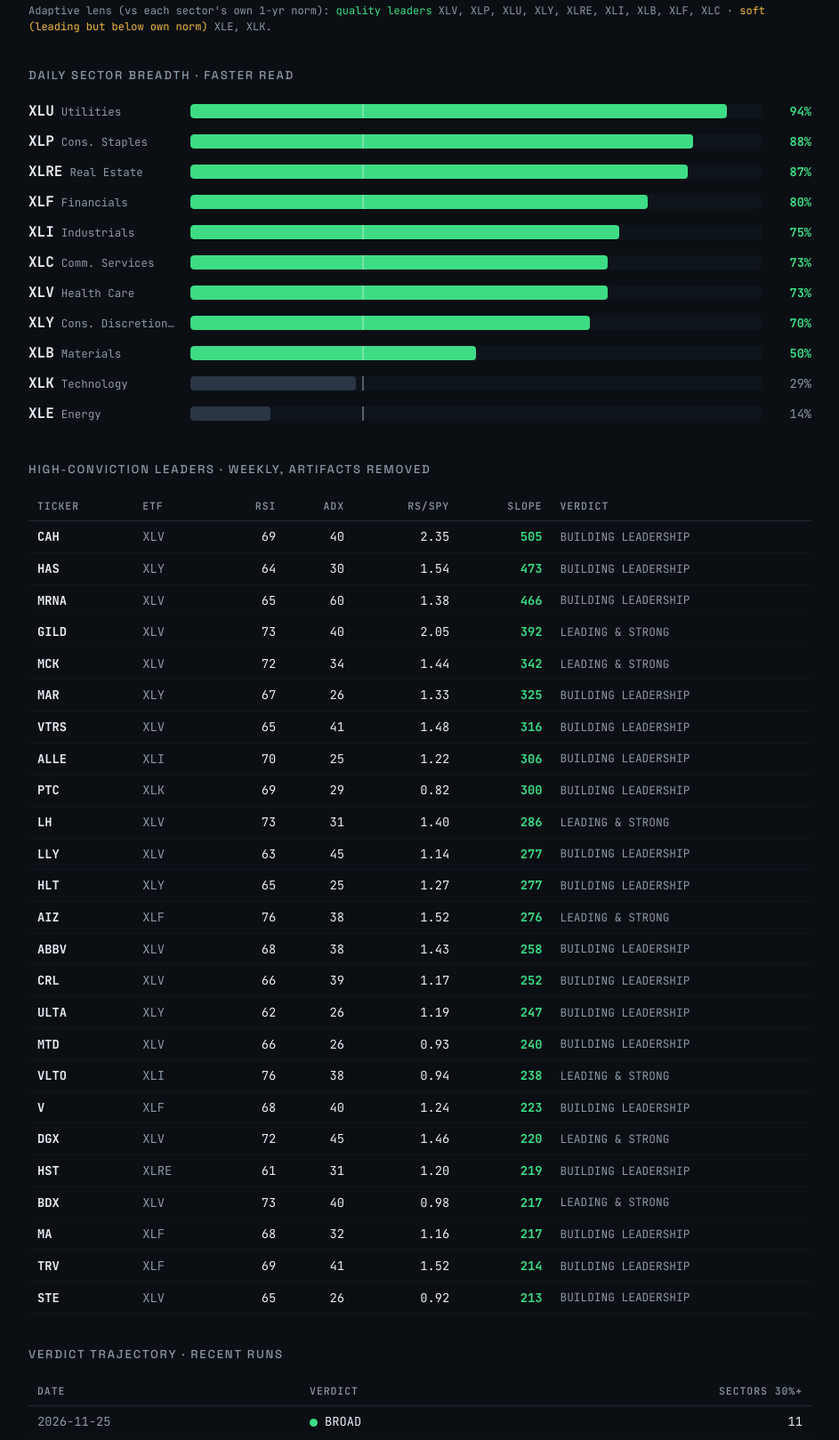
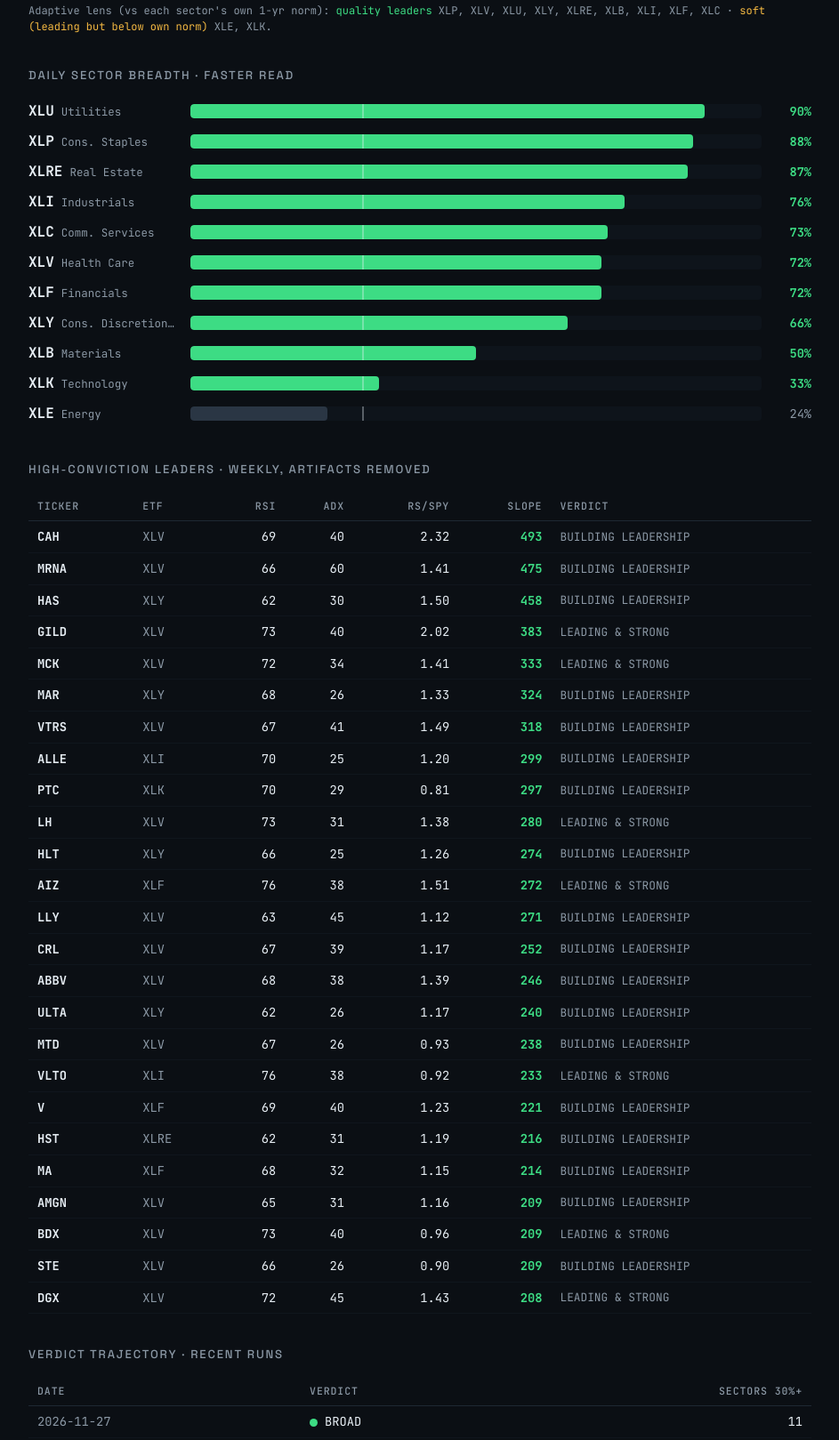
Before and after one commit to kgh1021/tape-site, a plain HTML site: page index.html in a window 1280 px wide. Shown: the part 804-2423 px from the top of the page at 89% size, without its empty margins (168-1111 px from the left). Drawn offline with Linux system fonts and the light colour scheme.

Commit message:
Nightly tape breadth 2026-11-27

```diff
--- a/index.html
+++ b/index.html
@@ -3,7 +3,7 @@
 <head>
 <meta charset="utf-8">
 <meta name="viewport" content="width=device-width, initial-scale=1">
-<title>Tape Breadth | 2026-11-25</title>
+<title>Tape Breadth | 2026-11-27</title>
 <link rel="preconnect" href="https://fonts.googleapis.com">
 <link rel="preconnect" href="https://fonts.gstatic.com" crossorigin>
 <link href="https://fonts.googleapis.com/css2?family=Space+Grotesk:wght@400;500;700&family=JetBrains+Mono:wght@400;500;700&display=swap" rel="stylesheet">
@@ -98,7 +98,7 @@
 <div class="wrap">
   <header>
     <div class="brand">TAPE BREADTH <span>/ S&amp;P 500</span></div>
-    <div class="asof">as of 2026-11-25</div>
+    <div class="asof">as of 2026-11-27</div>
   </header>
 
   <section class="verdict">
@@ -111,16 +111,6 @@
   <h2>Weekly sector breadth &middot; % of names leading (30% = threshold)</h2>
 
         <div class="bar-row with-tag">
-          <div class="bar-label"><span class="etf">XLV</span>
-            <span class="etf-name">Health Care</span></div>
-          <div class="bar-track">
-            <div class="bar-fill" style="width:95%;background:var(--pass)"></div>
-            <div class="bar-threshold"></div>
-          </div>
-          <div class="bar-pct pass">95%</div>
-          <span class="tag quality">quality 100%</span>
-        </div>
-        <div class="bar-row with-tag">
           <div class="bar-label"><span class="etf">XLP</span>
             <span class="etf-name">Cons. Staples</span></div>
           <div class="bar-track">
@@ -129,6 +119,16 @@
           </div>
           <div class="bar-pct pass">94%</div>
           <span class="tag quality">quality 98%</span>
+        </div>
+        <div class="bar-row with-tag">
+          <div class="bar-label"><span class="etf">XLV</span>
+            <span class="etf-name">Health Care</span></div>
+          <div class="bar-track">
+            <div class="bar-fill" style="width:93%;background:var(--pass)"></div>
+            <div class="bar-threshold"></div>
+          </div>
+          <div class="bar-pct pass">93%</div>
+          <span class="tag quality">quality 100%</span>
         </div>
         <div class="bar-row with-tag">
           <div class="bar-label"><span class="etf">XLU</span>
@@ -161,6 +161,16 @@
           <span class="tag quality">quality 100%</span>
         </div>
         <div class="bar-row with-tag">
+          <div class="bar-label"><span class="etf">XLB</span>
+            <span class="etf-name">Materials</span></div>
+          <div class="bar-track">
+            <div class="bar-fill" style="width:71%;background:var(--pass)"></div>
+            <div class="bar-threshold"></div>
+          </div>
+          <div class="bar-pct pass">71%</div>
+          <span class="tag quality">quality 79%</span>
+        </div>
+        <div class="bar-row with-tag">
           <div class="bar-label"><span class="etf">XLI</span>
             <span class="etf-name">Industrials</span></div>
           <div class="bar-track">
@@ -169,16 +179,6 @@
           </div>
           <div class="bar-pct pass">71%</div>
           <span class="tag quality">quality 85%</span>
-        </div>
-        <div class="bar-row with-tag">
-          <div class="bar-label"><span class="etf">XLB</span>
-            <span class="etf-name">Materials</span></div>
-          <div class="bar-track">
-            <div class="bar-fill" style="width:67%;background:var(--pass)"></div>
-            <div class="bar-threshold"></div>
-          </div>
-          <div class="bar-pct pass">67%</div>
-          <span class="tag quality">quality 75%</span>
         </div>
         <div class="bar-row with-tag">
           <div class="bar-label"><span class="etf">XLF</span>
@@ -204,11 +204,11 @@
           <div class="bar-label"><span class="etf">XLE</span>
             <span class="etf-name">Energy</span></div>
           <div class="bar-track">
-            <div class="bar-fill" style="width:52%;background:var(--pass)"></div>
+            <div class="bar-fill" style="width:57%;background:var(--pass)"></div>
             <div class="bar-threshold"></div>
           </div>
-          <div class="bar-pct pass">52%</div>
-          <span class="tag soft">soft 31%</span>
+          <div class="bar-pct pass">57%</div>
+          <span class="tag soft">soft 38%</span>
         </div>
         <div class="bar-row with-tag">
           <div class="bar-label"><span class="etf">XLK</span>
@@ -218,10 +218,10 @@
             <div class="bar-threshold"></div>
           </div>
           <div class="bar-pct pass">39%</div>
-          <span class="tag soft">soft 8%</span>
+          <span class="tag soft">soft 4%</span>
         </div>
   <div class="legend">Bar = share of sector's stocks beating SPY with a rising trend. Line marks the 30% leadership threshold. Tag = rank vs sector's own 1-yr history.</div>
-  <div class="legend">Adaptive lens (vs each sector's own 1-yr norm): <span style="color:var(--pass)">quality leaders</span> XLV, XLP, XLU, XLY, XLRE, XLI, XLB, XLF, XLC &middot; <span style="color:#f4b942">soft (leading but below own norm)</span> XLE, XLK.</div>
+  <div class="legend">Adaptive lens (vs each sector's own 1-yr norm): <span style="color:var(--pass)">quality leaders</span> XLP, XLV, XLU, XLY, XLRE, XLB, XLI, XLF, XLC &middot; <span style="color:#f4b942">soft (leading but below own norm)</span> XLE, XLK.</div>
 
   <h2>Daily sector breadth &middot; faster read</h2>
 
@@ -229,10 +229,10 @@
           <div class="bar-label"><span class="etf">XLU</span>
             <span class="etf-name">Utilities</span></div>
           <div class="bar-track">
-            <div class="bar-fill" style="width:94%;background:var(--pass)"></div>
+            <div class="bar-fill" style="width:90%;background:var(--pass)"></div>
             <div class="bar-threshold"></div>
           </div>
-          <div class="bar-pct pass">94%</div>
+          <div class="bar-pct pass">90%</div>
 
         </div>
         <div class="bar-row">
@@ -256,23 +256,13 @@
 
         </div>
         <div class="bar-row">
-          <div class="bar-label"><span class="etf">XLF</span>
-            <span class="etf-name">Financials</span></div>
-          <div class="bar-track">
-            <div class="bar-fill" style="width:80%;background:var(--pass)"></div>
-            <div class="bar-threshold"></div>
-          </div>
-          <div class="bar-pct pass">80%</div>
-
-        </div>
-        <div class="bar-row">
           <div class="bar-label"><span class="etf">XLI</span>
             <span class="etf-name">Industrials</span></div>
           <div class="bar-track">
-            <div class="bar-fill" style="width:75%;background:var(--pass)"></div>
+            <div class="bar-fill" style="width:76%;background:var(--pass)"></div>
             <div class="bar-threshold"></div>
           </div>
-          <div class="bar-pct pass">75%</div>
+          <div class="bar-pct pass">76%</div>
 
         </div>
         <div class="bar-row">
@@ -289,20 +279,30 @@
           <div class="bar-label"><span class="etf">XLV</span>
             <span class="etf-name">Health Care</span></div>
           <div class="bar-track">
-            <div class="bar-fill" style="width:73%;background:var(--pass)"></div>
+            <div class="bar-fill" style="width:72%;background:var(--pass)"></div>
             <div class="bar-threshold"></div>
           </div>
-          <div class="bar-pct pass">73%</div>
+          <div class="bar-pct pass">72%</div>
+
+        </div>
+        <div class="bar-row">
+          <div class="bar-label"><span class="etf">XLF</span>
+            <span class="etf-name">Financials</span></div>
+          <div class="bar-track">
+            <div class="bar-fill" style="width:72%;background:var(--pass)"></div>
+            <div class="bar-threshold"></div>
+          </div>
+          <div class="bar-pct pass">72%</div>
 
         </div>
         <div class="bar-row">
           <div class="bar-label"><span class="etf">XLY</span>
             <span class="etf-name">Cons. Discretionary</span></div>
           <div class="bar-track">
-            <div class="bar-fill" style="width:70%;background:var(--pass)"></div>
+            <div class="bar-fill" style="width:66%;background:var(--pass)"></div>
             <div class="bar-threshold"></div>
           </div>
-          <div class="bar-pct pass">70%</div>
+          <div class="bar-pct pass">66%</div>
 
         </div>
         <div class="bar-row">
@@ -319,20 +319,20 @@
           <div class="bar-label"><span class="etf">XLK</span>
             <span class="etf-name">Technology</span></div>
           <div class="bar-track">
-            <div class="bar-fill" style="width:29%;background:var(--muted-bar)"></div>
+            <div class="bar-fill" style="width:33%;background:var(--pass)"></div>
             <div class="bar-threshold"></div>
           </div>
-          <div class="bar-pct">29%</div>
+          <div class="bar-pct pass">33%</div>
 
         </div>
         <div class="bar-row">
           <div class="bar-label"><span class="etf">XLE</span>
             <span class="etf-name">Energy</span></div>
           <div class="bar-track">
-            <div class="bar-fill" style="width:14%;background:var(--muted-bar)"></div>
+            <div class="bar-fill" style="width:24%;background:var(--muted-bar)"></div>
             <div class="bar-threshold"></div>
           </div>
-          <div class="bar-pct">14%</div>
+          <div class="bar-pct">24%</div>
 
         </div>
 
@@ -347,26 +347,26 @@
           <td class="etf-cell">XLV</td>
           <td class="num">69</td>
           <td class="num">40</td>
-          <td class="num">2.35</td>
-          <td class="num strong">505</td>
+          <td class="num">2.32</td>
+          <td class="num strong">493</td>
+          <td class="verdict-cell">BUILDING LEADERSHIP</td>
+        </tr>
+        <tr>
+          <td class="tkr">MRNA</td>
+          <td class="etf-cell">XLV</td>
+          <td class="num">66</td>
+          <td class="num">60</td>
+          <td class="num">1.41</td>
+          <td class="num strong">475</td>
           <td class="verdict-cell">BUILDING LEADERSHIP</td>
         </tr>
         <tr>
           <td class="tkr">HAS</td>
           <td class="etf-cell">XLY</td>
-          <td class="num">64</td>
+          <td class="num">62</td>
           <td class="num">30</td>
-          <td class="num">1.54</td>
-          <td class="num strong">473</td>
-          <td class="verdict-cell">BUILDING LEADERSHIP</td>
-        </tr>
-        <tr>
-          <td class="tkr">MRNA</td>
-          <td class="etf-cell">XLV</td>
-          <td class="num">65</td>
-          <td class="num">60</td>
-          <td class="num">1.38</td>
-          <td class="num strong">466</td>
+          <td class="num">1.50</td>
+          <td class="num strong">458</td>
           <td class="verdict-cell">BUILDING LEADERSHIP</td>
         </tr>
         <tr>
@@ -374,8 +374,8 @@
           <td class="etf-cell">XLV</td>
           <td class="num">73</td>
           <td class="num">40</td>
-          <td class="num">2.05</td>
-          <td class="num strong">392</td>
+          <td class="num">2.02</td>
+          <td class="num strong">383</td>
           <td class="verdict-cell">LEADING & STRONG</td>
         </tr>
         <tr>
@@ -383,26 +383,26 @@
           <td class="etf-cell">XLV</td>
           <td class="num">72</td>
           <td class="num">34</td>
-          <td class="num">1.44</td>
-          <td class="num strong">342</td>
+          <td class="num">1.41</td>
+          <td class="num strong">333</td>
           <td class="verdict-cell">LEADING & STRONG</td>
         </tr>
         <tr>
           <td class="tkr">MAR</td>
           <td class="etf-cell">XLY</td>
-          <td class="num">67</td>
+          <td class="num">68</td>
           <td class="num">26</td>
           <td class="num">1.33</td>
-          <td class="num strong">325</td>
+          <td class="num strong">324</td>
           <td class="verdict-cell">BUILDING LEADERSHIP</td>
         </tr>
         <tr>
           <td class="tkr">VTRS</td>
           <td class="etf-cell">XLV</td>
-          <td class="num">65</td>
+          <td class="num">67</td>
           <td class="num">41</td>
-          <td class="num">1.48</td>
-          <td class="num strong">316</td>
+          <td class="num">1.49</td>
+          <td class="num strong">318</td>
           <td class="verdict-cell">BUILDING LEADERSHIP</td>
         </tr>
         <tr>
@@ -410,17 +410,17 @@
           <td class="etf-cell">XLI</td>
           <td class="num">70</td>
           <td class="num">25</td>
-          <td class="num">1.22</td>
-          <td class="num strong">306</td>
+          <td class="num">1.20</td>
+          <td class="num strong">299</td>
           <td class="verdict-cell">BUILDING LEADERSHIP</td>
         </tr>
         <tr>
           <td class="tkr">PTC</td>
           <td class="etf-cell">XLK</td>
-          <td class="num">69</td>
+          <td class="num">70</td>
           <td class="num">29</td>
-          <td class="num">0.82</td>
-          <td class="num strong">300</td>
+          <td class="num">0.81</td>
+          <td class="num strong">297</td>
           <td class="verdict-cell">BUILDING LEADERSHIP</td>
         </tr>
         <tr>
@@ -428,8 +428,26 @@
           <td class="etf-cell">XLV</td>
           <td class="num">73</td>
           <td class="num">31</td>
-          <td class="num">1.40</td>
-          <td class="num strong">286</td>
+          <td class="num">1.38</td>
+          <td class="num strong">280</td>
+          <td class="verdict-cell">LEADING & STRONG</td>
+        </tr>
+        <tr>
+          <td class="tkr">HLT</td>
+          <td class="etf-cell">XLY</td>
+          <td class="num">66</td>
+          <td class="num">25</td>
+          <td class="num">1.26</td>
+          <td class="num strong">274</td>
+          <td class="verdict-cell">BUILDING LEADERSHIP</td>
+        </tr>
+        <tr>
+          <td class="tkr">AIZ</td>
+          <td class="etf-cell">XLF</td>
+          <td class="num">76</td>
+          <td class="num">38</td>
+          <td class="num">1.51</td>
+          <td class="num strong">272</td>
           <td class="verdict-cell">LEADING & STRONG</td>
         </tr>
         <tr>
@@ -437,44 +455,26 @@
           <td class="etf-cell">XLV</td>
           <td class="num">63</td>
           <td class="num">45</td>
-          <td class="num">1.14</td>
-          <td class="num strong">277</td>
+          <td class="num">1.12</td>
+          <td class="num strong">271</td>
           <td class="verdict-cell">BUILDING LEADERSHIP</td>
         </tr>
         <tr>
-          <td class="tkr">HLT</td>
-          <td class="etf-cell">XLY</td>
-          <td class="num">65</td>
-          <td class="num">25</td>
-          <td class="num">1.27</td>
-          <td class="num strong">277</td>
+          <td class="tkr">CRL</td>
+          <td class="etf-cell">XLV</td>
+          <td class="num">67</td>
+          <td class="num">39</td>
+          <td class="num">1.17</td>
+          <td class="num strong">252</td>
           <td class="verdict-cell">BUILDING LEADERSHIP</td>
-        </tr>
-        <tr>
-          <td class="tkr">AIZ</td>
-          <td class="etf-cell">XLF</td>
-          <td class="num">76</td>
-          <td class="num">38</td>
-          <td class="num">1.52</td>
-          <td class="num strong">276</td>
-          <td class="verdict-cell">LEADING & STRONG</td>
         </tr>
         <tr>
           <td class="tkr">ABBV</td>
           <td class="etf-cell">XLV</td>
           <td class="num">68</td>
           <td class="num">38</td>
-          <td class="num">1.43</td>
-          <td class="num strong">258</td>
-          <td class="verdict-cell">BUILDING LEADERSHIP</td>
-        </tr>
-        <tr>
-          <td class="tkr">CRL</td>
-          <td class="etf-cell">XLV</td>
-          <td class="num">66</td>
-          <td class="num">39</td>
-          <td class="num">1.17</td>
-          <td class="num strong">252</td>
+          <td class="num">1.39</td>
+          <td class="num strong">246</td>
           <td class="verdict-cell">BUILDING LEADERSHIP</td>
         </tr>
         <tr>
@@ -482,17 +482,17 @@
           <td class="etf-cell">XLY</td>
           <td class="num">62</td>
           <td class="num">26</td>
-          <td class="num">1.19</td>
-          <td class="num strong">247</td>
+          <td class="num">1.17</td>
+          <td class="num strong">240</td>
           <td class="verdict-cell">BUILDING LEADERSHIP</td>
         </tr>
         <tr>
           <td class="tkr">MTD</td>
           <td class="etf-cell">XLV</td>
-          <td class="num">66</td>
+          <td class="num">67</td>
           <td class="num">26</td>
           <td class="num">0.93</td>
-          <td class="num strong">240</td>
+          <td class="num strong">238</td>
           <td class="verdict-cell">BUILDING LEADERSHIP</td>
         </tr>
         <tr>
@@ -500,17 +500,62 @@
           <td class="etf-cell">XLI</td>
           <td class="num">76</td>
           <td class="num">38</td>
-          <td class="num">0.94</td>
-          <td class="num strong">238</td>
+          <td class="num">0.92</td>
+          <td class="num strong">233</td>
           <td class="verdict-cell">LEADING & STRONG</td>
         </tr>
         <tr>
           <td class="tkr">V</td>
           <td class="etf-cell">XLF</td>
+          <td class="num">69</td>
+          <td class="num">40</td>
+          <td class="num">1.23</td>
+          <td class="num strong">221</td>
+          <td class="verdict-cell">BUILDING LEADERSHIP</td>
+        </tr>
+        <tr>
+          <td class="tkr">HST</td>
+          <td class="etf-cell">XLRE</td>
+          <td class="num">62</td>
+          <td class="num">31</td>
+          <td class="num">1.19</td>
+          <td class="num strong">216</td>
+          <td class="verdict-cell">BUILDING LEADERSHIP</td>
+        </tr>
+        <tr>
+          <td class="tkr">MA</td>
+          <td class="etf-cell">XLF</td>
           <td class="num">68</td>
+          <td class="num">32</td>
+          <td class="num">1.15</td>
+          <td class="num strong">214</td>
+          <td class="verdict-cell">BUILDING LEADERSHIP</td>
+        </tr>
+        <tr>
+          <td class="tkr">AMGN</td>
+          <td class="etf-cell">XLV</td>
+          <td class="num">65</td>
+          <td class="num">31</td>
+          <td class="num">1.16</td>
+          <td class="num strong">209</td>
+          <td class="verdict-cell">BUILDING LEADERSHIP</td>
+        </tr>
+        <tr>
+          <td class="tkr">BDX</td>
+          <td class="etf-cell">XLV</td>
+          <td class="num">73</td>
           <td class="num">40</td>
-          <td class="num">1.24</td>
-          <td class="num strong">223</td>
+          <td class="num">0.96</td>
+          <td class="num strong">209</td>
+          <td class="verdict-cell">LEADING & STRONG</td>
+        </tr>
+        <tr>
+          <td class="tkr">STE</td>
+          <td class="etf-cell">XLV</td>
+          <td class="num">66</td>
+          <td class="num">26</td>
+          <td class="num">0.90</td>
+          <td class="num strong">209</td>
           <td class="verdict-cell">BUILDING LEADERSHIP</td>
         </tr>
         <tr>
@@ -518,54 +563,9 @@
           <td class="etf-cell">XLV</td>
           <td class="num">72</td>
           <td class="num">45</td>
-          <td class="num">1.46</td>
-          <td class="num strong">220</td>
+          <td class="num">1.43</td>
+          <td class="num strong">208</td>
           <td class="verdict-cell">LEADING & STRONG</td>
-        </tr>
-        <tr>
-          <td class="tkr">HST</td>
-          <td class="etf-cell">XLRE</td>
-          <td class="num">61</td>
-          <td class="num">31</td>
-          <td class="num">1.20</td>
-          <td class="num strong">219</td>
-          <td class="verdict-cell">BUILDING LEADERSHIP</td>
-        </tr>
-        <tr>
-          <td class="tkr">BDX</td>
-          <td class="etf-cell">XLV</td>
-          <td class="num">73</td>
-          <td class="num">40</td>
-          <td class="num">0.98</td>
-          <td class="num strong">217</td>
-          <td class="verdict-cell">LEADING & STRONG</td>
-        </tr>
-        <tr>
-          <td class="tkr">MA</td>
-          <td class="etf-cell">XLF</td>
-          <td class="num">68</td>
-          <td class="num">32</td>
-          <td class="num">1.16</td>
-          <td class="num strong">217</td>
-          <td class="verdict-cell">BUILDING LEADERSHIP</td>
-        </tr>
-        <tr>
-          <td class="tkr">TRV</td>
-          <td class="etf-cell">XLF</td>
-          <td class="num">69</td>
-          <td class="num">41</td>
-          <td class="num">1.52</td>
-          <td class="num strong">214</td>
-          <td class="verdict-cell">BUILDING LEADERSHIP</td>
-        </tr>
-        <tr>
-          <td class="tkr">STE</td>
-          <td class="etf-cell">XLV</td>
-          <td class="num">65</td>
-          <td class="num">26</td>
-          <td class="num">0.92</td>
-          <td class="num strong">213</td>
-          <td class="verdict-cell">BUILDING LEADERSHIP</td>
         </tr></tbody>
   </table>
 
@@ -573,6 +573,11 @@
   <table>
     <thead><tr><th>Date</th><th>Verdict</th><th class="num">Sectors 30%+</th></tr></thead>
     <tbody>
+        <tr>
+          <td class="mono">2026-11-27</td>
+          <td><span class="dot" style="background:#3ddc84"></span>BROAD</td>
+          <td class="num">11</td>
+        </tr>
         <tr>
           <td class="mono">2026-11-25</td>
           <td><span class="dot" style="background:#3ddc84"></span>BROAD</td>
@@ -647,11 +652,6 @@
           <td class="mono">2026-11-02</td>
           <td><span class="dot" style="background:#3ddc84"></span>BROAD</td>
           <td class="num">10</td>
-        </tr>
-        <tr>
-          <td class="mono">2026-10-30</td>
-          <td><span class="dot" style="background:#3ddc84"></span>BROAD</td>
-          <td class="num">7</td>
         </tr></tbody>
   </table>
 
```
Also changed, not shown: history.json (+19 -0 lines).
